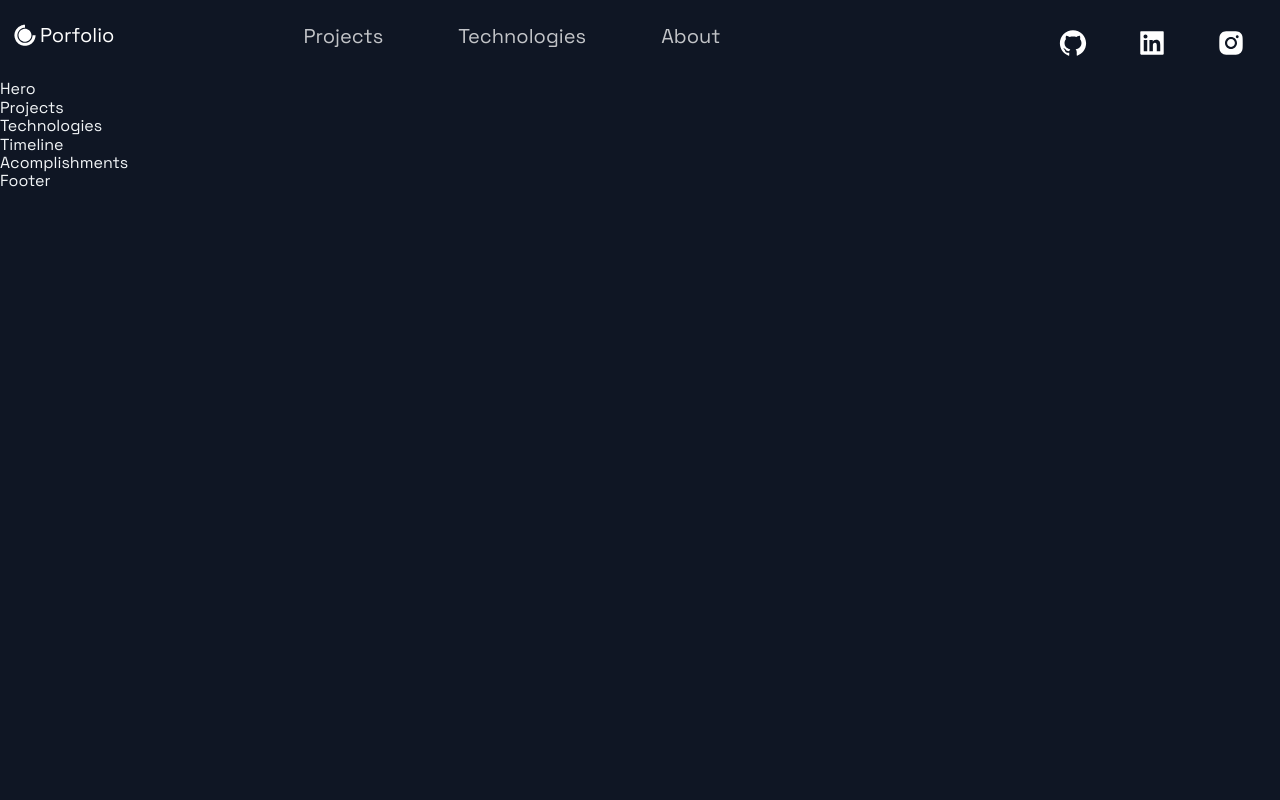
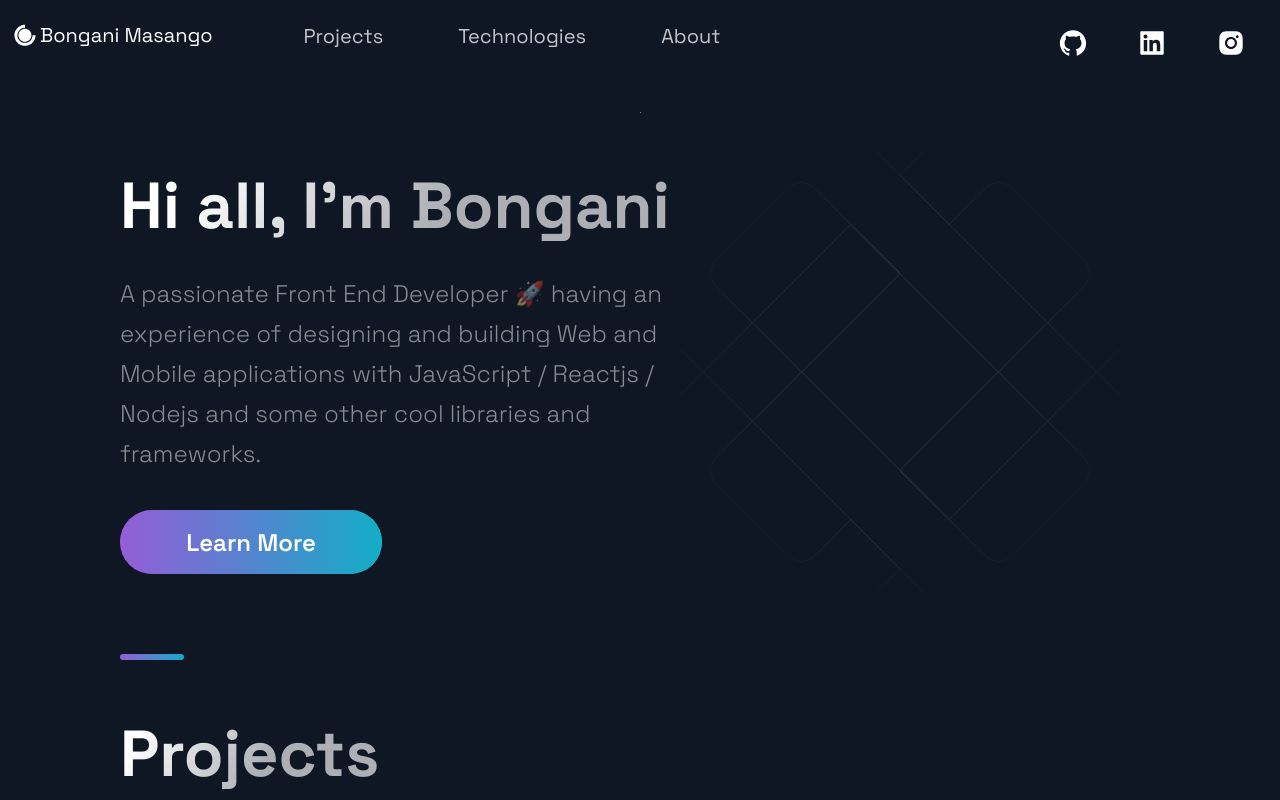
Before and after one commit to bkarabo754/my-site, a Next.js app: page / in a window 1280 px wide. Shown: the top 800 px of the page. Built offline with nearby package versions, Linux system fonts and the light colour scheme.

Commit message:
project section

```diff
--- a/src/components/Header/Header.js
+++ b/src/components/Header/Header.js
@@ -10,7 +10,7 @@ const Header = () =>  (
     <Div1>
       <Link legacyBehavior href="/">
         <a style={{ display: 'flex', alignItems: 'center' , color: 'white', marginBottom: '20px'}}>
-          <DiCssdeck size="3rem"/> <Span>Porfolio</Span>
+          <DiCssdeck size="3rem"/> <Span>Bongani Masango</Span>
         </a>
       </Link>
     </Div1>
--- a/src/components/Hero/Hero.js
+++ b/src/components/Hero/Hero.js
@@ -1,13 +1,20 @@
 import React from 'react';
-
 import { Section, SectionText, SectionTitle } from '../../styles/GlobalComponents';
 import Button from '../../styles/GlobalComponents/Button';
 import { LeftSection } from './HeroStyles';
 
-const Hero = (props) => (
-  <div>
-    Hero
-  </div>
+const Hero = () => (
+  <Section row nopadding>
+    <LeftSection>
+      <SectionTitle main center>
+        Hi all, I'm Bongani
+      </SectionTitle>
+      <SectionText>
+      A passionate Front End Developer 🚀 having an experience of designing and building Web and Mobile applications with JavaScript / Reactjs / Nodejs and some other cool libraries and frameworks.
+      </SectionText>
+      <Button onClick={() => window.location = 'https://github.com/bkarabo754'}>Learn More</Button>
+    </LeftSection>
+  </Section>
 );
 
 export default Hero;
--- a/src/components/Projects/Projects.js
+++ b/src/components/Projects/Projects.js
@@ -5,9 +5,36 @@ import { Section, SectionDivider, SectionTitle } from '../../styles/GlobalCompon
 import { projects } from '../../constants/constants';
 
 const Projects = () => (
-  <div>
-    Projects
-  </div>
+  <Section nopadding id="projects">
+    <SectionDivider />
+    <SectionTitle main>Projects</SectionTitle>
+    <GridContainer>
+      {projects.map((p, i) => {
+        return (
+          <BlogCard key={i}>
+          <Img src={p.image} />
+            <TitleContent>
+              <HeaderThree title>{p.title}</HeaderThree>
+              <Hr />
+            </TitleContent>
+            <CardInfo className="card-info">{p.description}</CardInfo>
+            <div>
+              <TitleContent>Stack</TitleContent>
+              <TagList>
+                {p.tags.map((t, i) => {
+                  return <Tag key={i}>{t}</Tag>;
+                })}
+              </TagList>
+            </div>
+            <UtilityList>
+              <ExternalLinks href={p.visit}>Code</ExternalLinks>
+              <ExternalLinks href={p.source}>Source</ExternalLinks>
+            </UtilityList>
+          </BlogCard>
+        );
+      })}
+    </GridContainer>
+  </Section>
 );
 
 export default Projects;
--- a/src/pages/index.js
+++ b/src/pages/index.js
@@ -10,10 +10,10 @@ import { Section } from '../styles/GlobalComponents';
 const Home = () => {
   return (
     <Layout>
-      {/* <Section grid> */}
+      <Section grid>
         <Hero />
-        {/* <BgAnimation /> */}
-      {/* </Section> */}
+        <BgAnimation />
+      </Section>
       <Projects />
       <Technologies />
       <Timeline />
```
